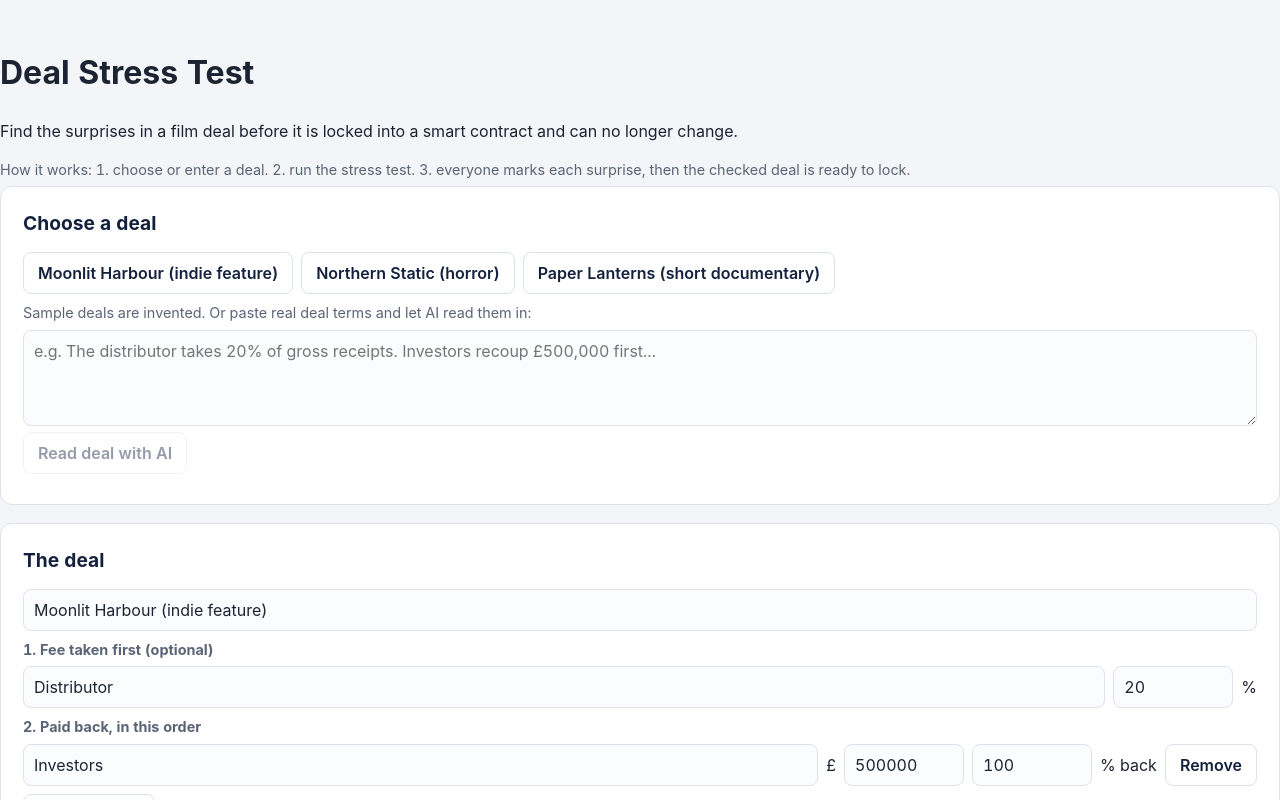
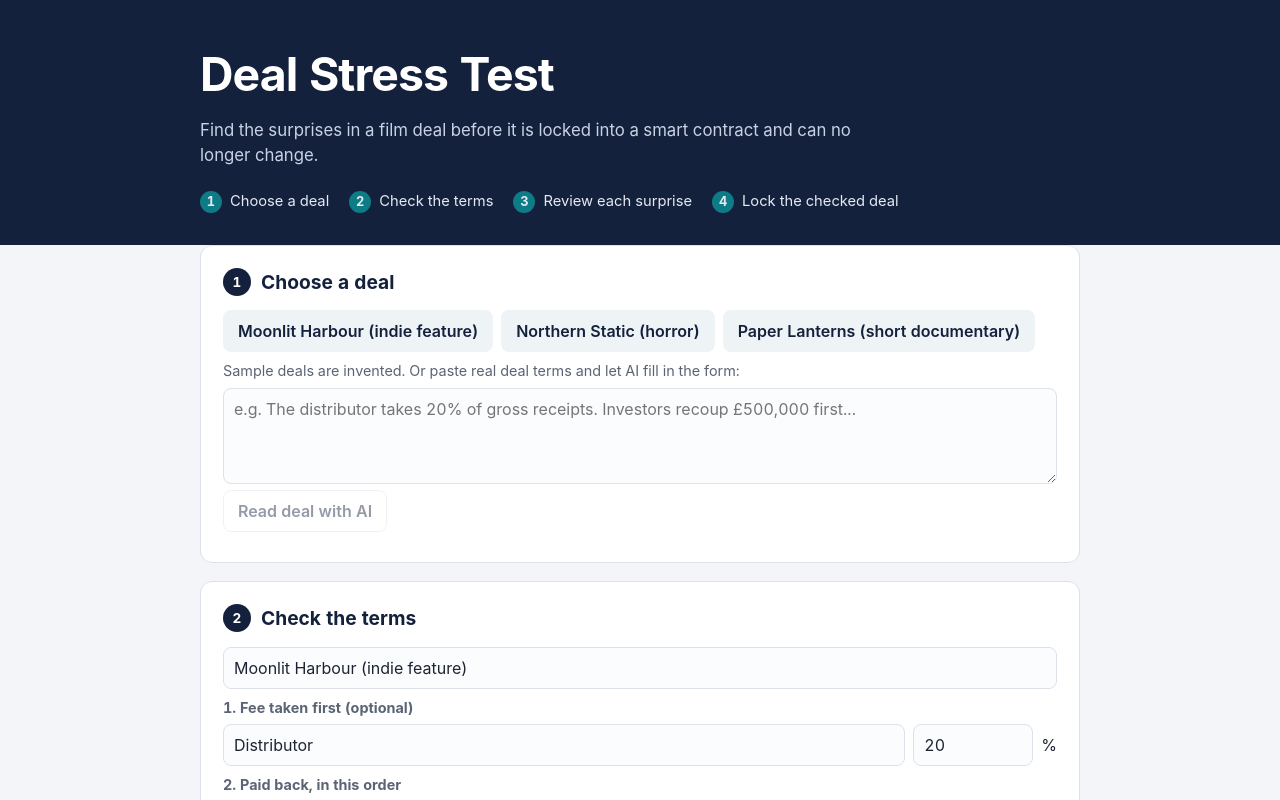
Before and after one commit to hugochin101/lunim-deal-stress-test, a Next.js app: page / in a window 1280 px wide. Shown: the top 800 px of the page. Built offline with nearby package versions, Linux system fonts and the light colour scheme.

Commit message:
Restructure page into four steps with a summary of serious surprises

```diff
--- a/src/app/page.tsx
+++ b/src/app/page.tsx
@@ -12,6 +12,8 @@ import { samples } from "@/lib/samples";
 
 type Explained = Finding & { plain: string; byAi: boolean };
 type Choice = "intended" | "change";
+const LABEL = { high: "Serious", medium: "Worth checking", info: "Note" };
+const plural = (n: number, word: string) => `${n} ${word}${n === 1 ? "" : "s"}`;
 
 // A fee of 0% is the same as no fee.
 const tidy = (d: Deal): Deal => (d.fee && d.fee.bps > 0 ? d : { ...d, fee: undefined });
@@ -56,52 +58,69 @@ export default function Home() {
 
   const allChecked = findings !== null && findings.every((f) => choices[f.id] === "intended");
   const toChange = findings?.filter((f) => choices[f.id] === "change").length ?? 0;
+  const reviewed = findings?.filter((f) => choices[f.id]).length ?? 0;
+  const count = (sev: Finding["severity"]) => findings?.filter((f) => f.severity === sev).length ?? 0;
   const spec = allChecked && findings
     ? JSON.stringify({ format: "lunim.stress.v1", deal: clean, expectedRange: range, acknowledged: findings.map((f) => f.id), checkedAt: new Date().toISOString() }, null, 2)
     : "";
 
   return (
-    <main>
+    <>
+      <header className="hero">
+        <div className="wrap">
           <h1>Deal Stress Test</h1>
-      <p className="lead">Find the surprises in a film deal before it is locked into a smart contract and can no longer change.</p>
-      <p className="muted">How it works: 1. choose or enter a deal. 2. run the stress test. 3. everyone marks each surprise, then the checked deal is ready to lock.</p>
+          <p>Find the surprises in a film deal before it is locked into a smart contract and can no longer change.</p>
+          <ol>
+            <li>Choose a deal</li>
+            <li>Check the terms</li>
+            <li>Review each surprise</li>
+            <li>Lock the checked deal</li>
+          </ol>
+        </div>
+      </header>
 
-      <section className="card">
-        <h2>Choose a deal</h2>
-        <div className="row">
+      <main className="wrap">
+        <section>
+          <h2><span className="step">1</span>Choose a deal</h2>
+          <div className="row samples">
             {samples.map((s) => (
               <button key={s.deal.title} onClick={() => { edit(s.deal); setRange(s.range); setUnclear([]); }}>{s.deal.title}</button>
             ))}
           </div>
-        <p className="muted">Sample deals are invented. Or paste real deal terms and let AI read them in:</p>
+          <p className="muted">Sample deals are invented. Or paste real deal terms and let AI fill in the form:</p>
           <textarea aria-label="Deal terms" placeholder="e.g. The distributor takes 20% of gross receipts. Investors recoup £500,000 first..." value={importText} onChange={(e) => setImportText(e.target.value)} />
           <div className="row"><button onClick={importDeal} disabled={busy || !importText.trim()}>Read deal with AI</button></div>
           {unclear.map((u) => <p key={u} className="warn">AI was unsure: {u}</p>)}
         </section>
 
-      <section className="card">
-        <h2>The deal</h2>
+        <section>
+          <h2><span className="step">2</span>Check the terms</h2>
           <DealEditor deal={deal} onChange={edit} />
-        <h3 className="muted">4. What do you expect the film to earn?</h3>
+          <h3>What do you expect the film to earn?</h3>
           <div className="row">
             From £<input type="number" aria-label="Lowest expected" min={0} step={10000} value={range.low / 100} onChange={(e) => setPounds("low", e.target.value)} />
             to £<input type="number" aria-label="Highest expected" min={0} step={10000} value={range.high / 100} onChange={(e) => setPounds("high", e.target.value)} />
           </div>
           {errors.map((e) => <p key={e} className="error">{e}</p>)}
-        <div className="row"><button className="primary" onClick={run} disabled={busy || errors.length > 0}>{busy ? "Working..." : "Run stress test"}</button></div>
+          <div className="row"><button className="primary" onClick={run} disabled={busy || errors.length > 0}>{busy ? "Testing every amount..." : "Run stress test"}</button></div>
           {message && <p className="muted">{message}</p>}
         </section>
 
         {findings && (
           <>
-          <section className="card">
-            <h2>Surprises found ({findings.length})</h2>
-            <p className="muted">Every number comes from exact calculations, never from the AI. Reviewed {findings.filter((f) => choices[f.id]).length} of {findings.length}.</p>
+            <section>
+              <h2><span className="step">3</span>Review each surprise</h2>
+              <p className={`headline${count("high") ? "" : " calm"}`}>
+                {count("high") ? plural(count("high"), "serious surprise") : "No serious surprises"}, {count("medium")} worth checking
+              </p>
+              <div className="tally"><span>Reviewed {reviewed} of {findings.length}</span></div>
+              <div className="progress" aria-hidden><span style={{ width: `${(reviewed / findings.length) * 100}%` }} /></div>
+              <p className="muted">Every number comes from exact calculations, never from the AI.</p>
               {findings.map((f) => (
-              <div key={f.id} className={`finding ${f.severity}`}>
-                <div><span className="badge">{f.severity === "info" ? "note" : f.severity}</span>{f.plain}</div>
-                <p className="muted">{f.byAi ? "Reworded by AI; numbers checked against the calculation." : "Engine wording."}</p>
-                <div className="row">
+                <div key={f.id} className={`finding ${f.severity}${choices[f.id] === "intended" ? " done" : ""}`}>
+                  <p><span className="tag">{LABEL[f.severity]}</span>{f.plain}</p>
+                  {f.byAi && <p className="muted">Reworded by AI; numbers checked against the calculation.</p>}
+                  <div className="choice" role="group" aria-label="Your answer">
                     <button className={choices[f.id] === "intended" ? "on" : ""} onClick={() => setChoices((c) => ({ ...c, [f.id]: "intended" }))}>Yes, we meant this</button>
                     <button className={choices[f.id] === "change" ? "on" : ""} onClick={() => setChoices((c) => ({ ...c, [f.id]: "change" }))}>No, change the deal</button>
                   </div>
@@ -113,20 +132,20 @@ export default function Home() {
               ))}
             </section>
 
-          <section className="card">
+            <section>
               <h2>Show me my part</h2>
               <MyPart deal={clean} range={range} notes={findings} />
             </section>
 
-          <section className="card">
+            <section>
               <h2>What each person receives as the film earns more</h2>
               <Chart deal={clean} high={range.high} />
             </section>
 
-          <section className="card">
-            <h2>Ready to lock?</h2>
+            <section>
+              <h2><span className="step">4</span>Lock the checked deal</h2>
               {toChange > 0 && <p className="warn">{toChange} surprise(s) marked for change. Edit the deal above and run the test again.</p>}
-            {!allChecked && toChange === 0 && <p className="muted">Mark every surprise as intended to unlock the checked deal.</p>}
+              {!allChecked && toChange === 0 && <p className="muted">Answer every surprise with “Yes, we meant this” to unlock the checked deal.</p>}
               {allChecked && (
                 <>
                   <p className="ok">Ready to lock. Everyone has seen and accepted all {findings.length} surprises in “{deal.title}”.</p>
@@ -141,7 +160,8 @@ export default function Home() {
             </section>
           </>
         )}
-      <p className="muted">A prototype for discussion. Not legal or financial advice.</p>
+        <footer>A prototype for discussion. Not legal or financial advice.</footer>
       </main>
+    </>
   );
 }
```
Lines whose indentation alone changed are shown as unchanged.
